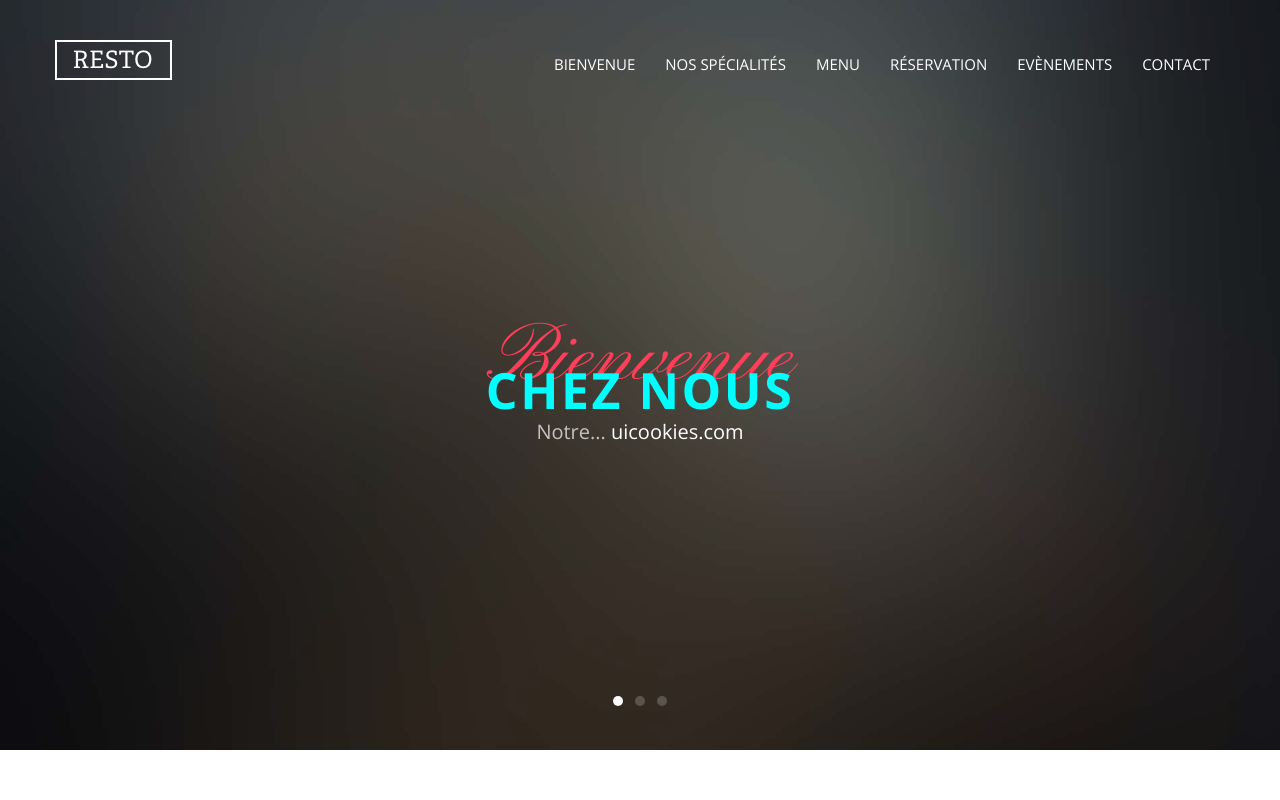
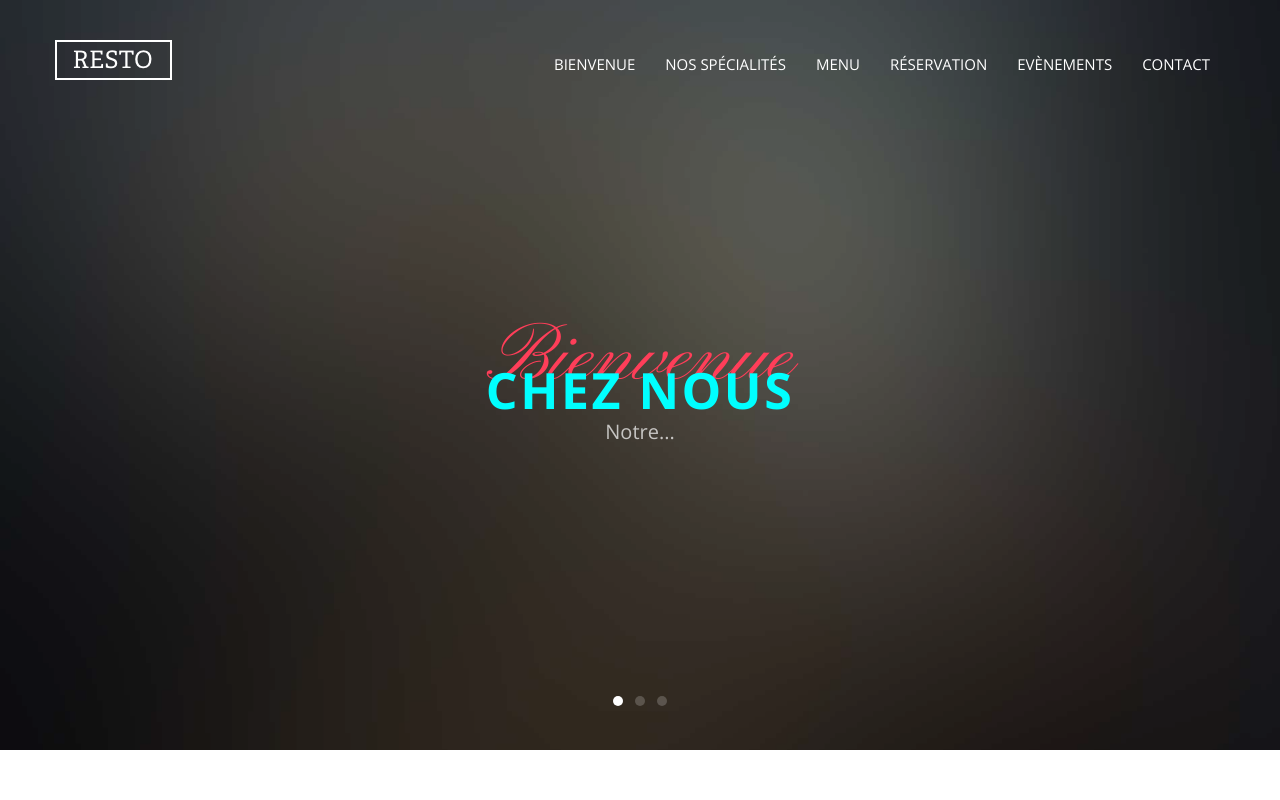
Before and after one commit to alemaitr/SiteResto, a website: page index.html in a window 1280 px wide. Shown: the top 800 px of the page. Drawn offline with nearby package versions, Linux system fonts and the light colour scheme; files whose address does not match are found by name.

Commit message:
MAJ subheading

```diff
--- a/index.html
+++ b/index.html
@@ -54,7 +54,7 @@
                 <div class="probootstrap-slider-text text-center probootstrap-animate probootstrap-heading">
                   <h1 class="primary-heading">Bienvenue</h1>
                   <h3 class="secondary-heading">Chez nous</h3>
-                  <p class="sub-heading"> Notre... <a href="https://uicookies.com">uicookies.com</a></p>
+                  <p class="sub-heading"> Notre... </p>
                 </div>
               </div>
             </div>
```
